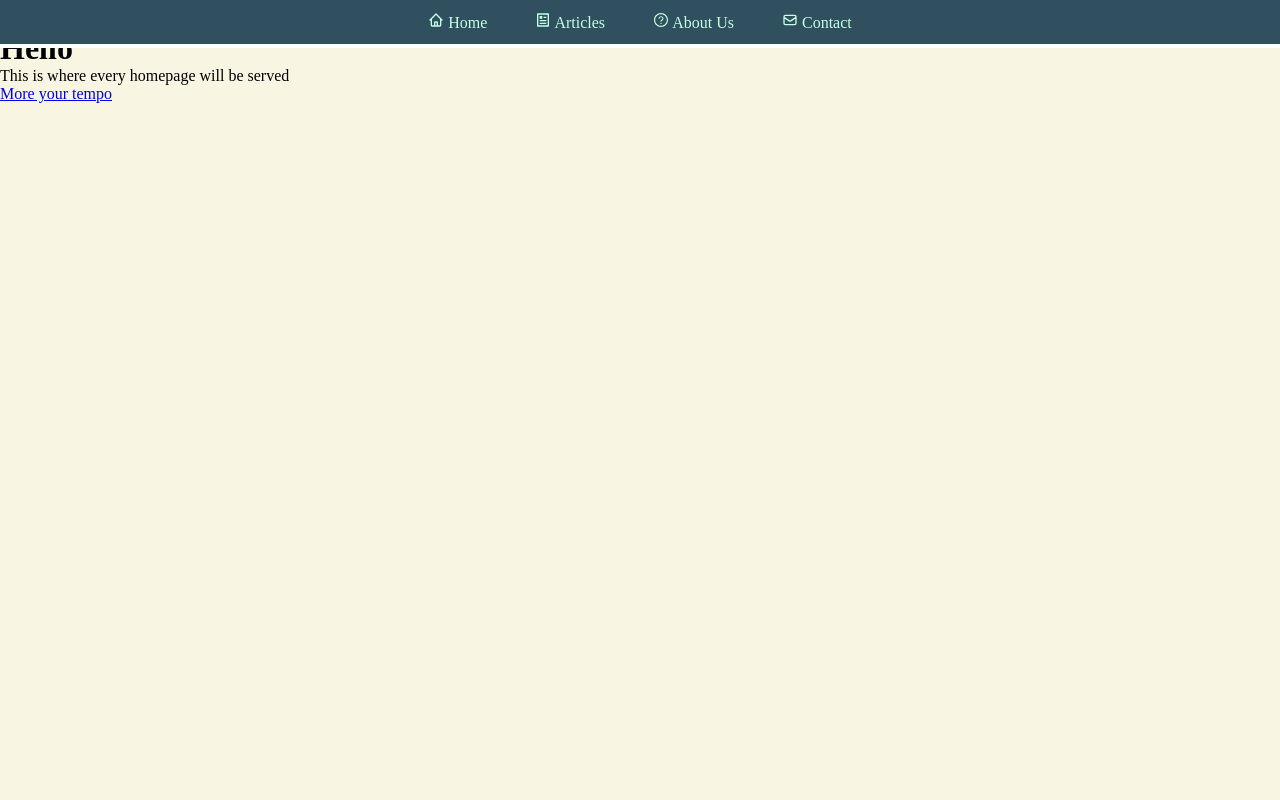
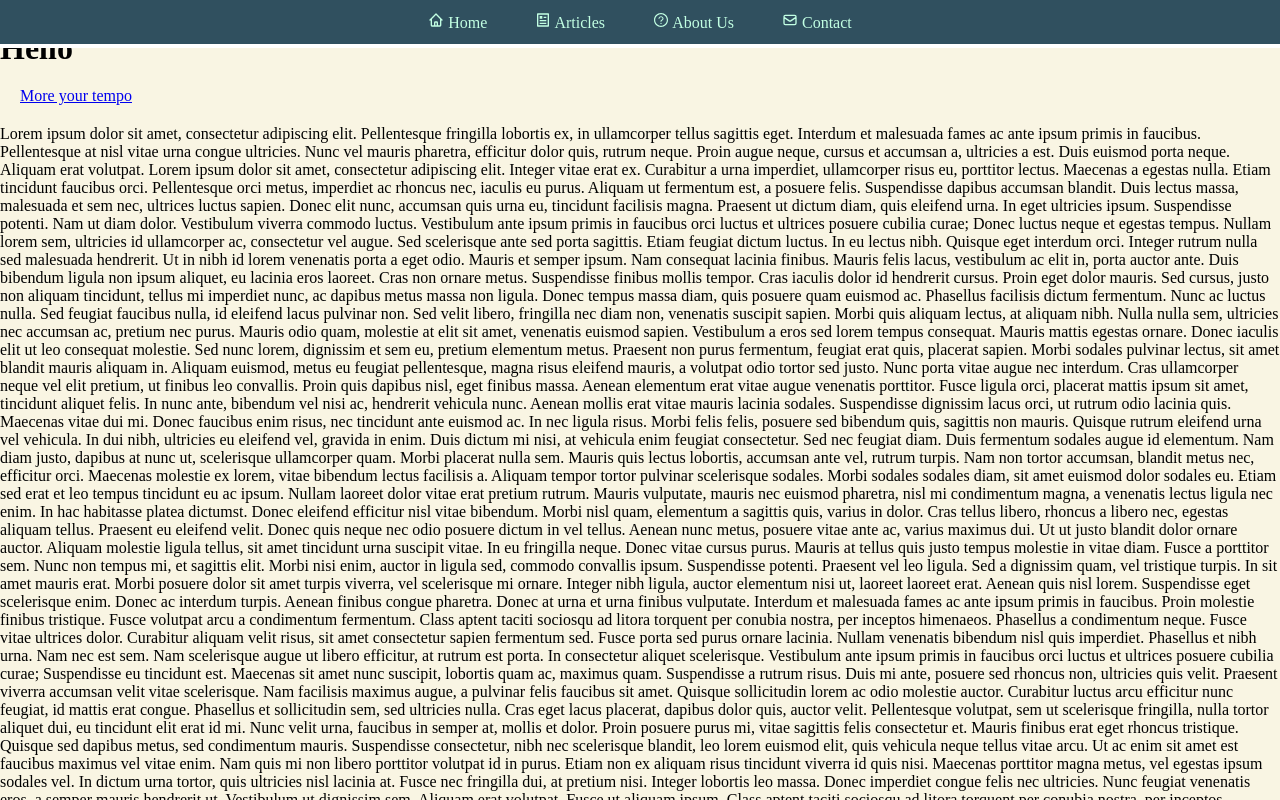
Before and after one commit to herculeshayer/grit-and-gain, a React (Create React App) app in the folder client/: page / in a window 1280 px wide. Shown: the top 800 px of the page. Built offline with nearby package versions, Linux system fonts and the light colour scheme.

Commit message:
paragraph lorem text for visual test

```diff
--- a/client/src/pages/HomePage.js
+++ b/client/src/pages/HomePage.js
@@ -5,10 +5,39 @@ const HomePage = () => {
     return(
         <main>
             <h1>Hello</h1>
+            <a style={{padding: "20px", display: "block"}}href="http://localhost:8000/articles">More your tempo</a>
             <p>
-                This is where every homepage will be served
+            Lorem ipsum dolor sit amet, consectetur adipiscing elit. Pellentesque fringilla lobortis ex, in ullamcorper tellus sagittis eget. Interdum et malesuada fames ac ante ipsum primis in faucibus. Pellentesque at nisl vitae urna congue ultricies. Nunc vel mauris pharetra, efficitur dolor quis, rutrum neque. Proin augue neque, cursus et accumsan a, ultricies a est. Duis euismod porta neque. Aliquam erat volutpat. Lorem ipsum dolor sit amet, consectetur adipiscing elit. Integer vitae erat ex. Curabitur a urna imperdiet, ullamcorper risus eu, porttitor lectus. Maecenas a egestas nulla. Etiam tincidunt faucibus orci. Pellentesque orci metus, imperdiet ac rhoncus nec, iaculis eu purus. Aliquam ut fermentum est, a posuere felis.
+
+Suspendisse dapibus accumsan blandit. Duis lectus massa, malesuada et sem nec, ultrices luctus sapien. Donec elit nunc, accumsan quis urna eu, tincidunt facilisis magna. Praesent ut dictum diam, quis eleifend urna. In eget ultricies ipsum. Suspendisse potenti. Nam ut diam dolor. Vestibulum viverra commodo luctus. Vestibulum ante ipsum primis in faucibus orci luctus et ultrices posuere cubilia curae; Donec luctus neque et egestas tempus. Nullam lorem sem, ultricies id ullamcorper ac, consectetur vel augue. Sed scelerisque ante sed porta sagittis. Etiam feugiat dictum luctus. In eu lectus nibh. Quisque eget interdum orci. Integer rutrum nulla sed malesuada hendrerit.
+
+Ut in nibh id lorem venenatis porta a eget odio. Mauris et semper ipsum. Nam consequat lacinia finibus. Mauris felis lacus, vestibulum ac elit in, porta auctor ante. Duis bibendum ligula non ipsum aliquet, eu lacinia eros laoreet. Cras non ornare metus. Suspendisse finibus mollis tempor. Cras iaculis dolor id hendrerit cursus. Proin eget dolor mauris. Sed cursus, justo non aliquam tincidunt, tellus mi imperdiet nunc, ac dapibus metus massa non ligula.
+
+Donec tempus massa diam, quis posuere quam euismod ac. Phasellus facilisis dictum fermentum. Nunc ac luctus nulla. Sed feugiat faucibus nulla, id eleifend lacus pulvinar non. Sed velit libero, fringilla nec diam non, venenatis suscipit sapien. Morbi quis aliquam lectus, at aliquam nibh. Nulla nulla sem, ultricies nec accumsan ac, pretium nec purus. Mauris odio quam, molestie at elit sit amet, venenatis euismod sapien. Vestibulum a eros sed lorem tempus consequat. Mauris mattis egestas ornare. Donec iaculis elit ut leo consequat molestie. Sed nunc lorem, dignissim et sem eu, pretium elementum metus.
+
+Praesent non purus fermentum, feugiat erat quis, placerat sapien. Morbi sodales pulvinar lectus, sit amet blandit mauris aliquam in. Aliquam euismod, metus eu feugiat pellentesque, magna risus eleifend mauris, a volutpat odio tortor sed justo. Nunc porta vitae augue nec interdum. Cras ullamcorper neque vel elit pretium, ut finibus leo convallis. Proin quis dapibus nisl, eget finibus massa. Aenean elementum erat vitae augue venenatis porttitor.
+
+Fusce ligula orci, placerat mattis ipsum sit amet, tincidunt aliquet felis. In nunc ante, bibendum vel nisi ac, hendrerit vehicula nunc. Aenean mollis erat vitae mauris lacinia sodales. Suspendisse dignissim lacus orci, ut rutrum odio lacinia quis. Maecenas vitae dui mi. Donec faucibus enim risus, nec tincidunt ante euismod ac. In nec ligula risus. Morbi felis felis, posuere sed bibendum quis, sagittis non mauris. Quisque rutrum eleifend urna vel vehicula. In dui nibh, ultricies eu eleifend vel, gravida in enim. Duis dictum mi nisi, at vehicula enim feugiat consectetur. Sed nec feugiat diam. Duis fermentum sodales augue id elementum.
+
+Nam diam justo, dapibus at nunc ut, scelerisque ullamcorper quam. Morbi placerat nulla sem. Mauris quis lectus lobortis, accumsan ante vel, rutrum turpis. Nam non tortor accumsan, blandit metus nec, efficitur orci. Maecenas molestie ex lorem, vitae bibendum lectus facilisis a. Aliquam tempor tortor pulvinar scelerisque sodales. Morbi sodales sodales diam, sit amet euismod dolor sodales eu. Etiam sed erat et leo tempus tincidunt eu ac ipsum. Nullam laoreet dolor vitae erat pretium rutrum. Mauris vulputate, mauris nec euismod pharetra, nisl mi condimentum magna, a venenatis lectus ligula nec enim. In hac habitasse platea dictumst. Donec eleifend efficitur nisl vitae bibendum. Morbi nisl quam, elementum a sagittis quis, varius in dolor.
+
+Cras tellus libero, rhoncus a libero nec, egestas aliquam tellus. Praesent eu eleifend velit. Donec quis neque nec odio posuere dictum in vel tellus. Aenean nunc metus, posuere vitae ante ac, varius maximus dui. Ut ut justo blandit dolor ornare auctor. Aliquam molestie ligula tellus, sit amet tincidunt urna suscipit vitae. In eu fringilla neque. Donec vitae cursus purus. Mauris at tellus quis justo tempus molestie in vitae diam. Fusce a porttitor sem. Nunc non tempus mi, et sagittis elit. Morbi nisi enim, auctor in ligula sed, commodo convallis ipsum. Suspendisse potenti.
+
+Praesent vel leo ligula. Sed a dignissim quam, vel tristique turpis. In sit amet mauris erat. Morbi posuere dolor sit amet turpis viverra, vel scelerisque mi ornare. Integer nibh ligula, auctor elementum nisi ut, laoreet laoreet erat. Aenean quis nisl lorem. Suspendisse eget scelerisque enim. Donec ac interdum turpis. Aenean finibus congue pharetra. Donec at urna et urna finibus vulputate. Interdum et malesuada fames ac ante ipsum primis in faucibus. Proin molestie finibus tristique.
+
+Fusce volutpat arcu a condimentum fermentum. Class aptent taciti sociosqu ad litora torquent per conubia nostra, per inceptos himenaeos. Phasellus a condimentum neque. Fusce vitae ultrices dolor. Curabitur aliquam velit risus, sit amet consectetur sapien fermentum sed. Fusce porta sed purus ornare lacinia. Nullam venenatis bibendum nisl quis imperdiet. Phasellus et nibh urna. Nam nec est sem. Nam scelerisque augue ut libero efficitur, at rutrum est porta. In consectetur aliquet scelerisque. Vestibulum ante ipsum primis in faucibus orci luctus et ultrices posuere cubilia curae; Suspendisse eu tincidunt est. Maecenas sit amet nunc suscipit, lobortis quam ac, maximus quam. Suspendisse a rutrum risus.
+
+Duis mi ante, posuere sed rhoncus non, ultricies quis velit. Praesent viverra accumsan velit vitae scelerisque. Nam facilisis maximus augue, a pulvinar felis faucibus sit amet. Quisque sollicitudin lorem ac odio molestie auctor. Curabitur luctus arcu efficitur nunc feugiat, id mattis erat congue. Phasellus et sollicitudin sem, sed ultricies nulla. Cras eget lacus placerat, dapibus dolor quis, auctor velit. Pellentesque volutpat, sem ut scelerisque fringilla, nulla tortor aliquet dui, eu tincidunt elit erat id mi. Nunc velit urna, faucibus in semper at, mollis et dolor. Proin posuere purus mi, vitae sagittis felis consectetur et. Mauris finibus erat eget rhoncus tristique. Quisque sed dapibus metus, sed condimentum mauris.
+
+Suspendisse consectetur, nibh nec scelerisque blandit, leo lorem euismod elit, quis vehicula neque tellus vitae arcu. Ut ac enim sit amet est faucibus maximus vel vitae enim. Nam quis mi non libero porttitor volutpat id in purus. Etiam non ex aliquam risus tincidunt viverra id quis nisi. Maecenas porttitor magna metus, vel egestas ipsum sodales vel. In dictum urna tortor, quis ultricies nisl lacinia at. Fusce nec fringilla dui, at pretium nisi. Integer lobortis leo massa. Donec imperdiet congue felis nec ultricies.
+
+Nunc feugiat venenatis eros, a semper mauris hendrerit ut. Vestibulum ut dignissim sem. Aliquam erat volutpat. Fusce ut aliquam ipsum. Class aptent taciti sociosqu ad litora torquent per conubia nostra, per inceptos himenaeos. Sed et viverra tellus, a lobortis elit. Nullam sollicitudin mauris eu massa elementum, ac vulputate metus posuere. In id pellentesque neque. Pellentesque ac lacus vel nisl elementum vulputate. Mauris aliquet ligula mauris. Fusce pharetra sollicitudin sem sed interdum. Vivamus scelerisque elit ac ex luctus, in interdum sem cursus. Cras eu sollicitudin mi. Sed rutrum orci leo, ut condimentum est tincidunt ac. Proin faucibus laoreet turpis et faucibus. Nunc congue dui a pretium euismod.
+
+Aenean bibendum facilisis aliquet. In fringilla euismod justo at elementum. Maecenas eu ex tempor ante maximus varius. Vivamus lobortis nisi eros, sed sagittis dolor mattis ac. Duis feugiat ornare massa et volutpat. Vestibulum libero ante, consectetur ac efficitur faucibus, ultrices lobortis ligula. Morbi efficitur, nibh a molestie vulputate, enim urna congue ante, sit amet ultricies eros nisl id justo. Ut laoreet ultricies hendrerit. Nulla aliquet, dui eget pellentesque facilisis, nulla velit condimentum libero, sed maximus eros libero nec dolor. Vivamus eget tristique dui.
+
+Sed feugiat lorem id mauris faucibus bibendum mollis quis est. Pellentesque non sodales erat. Proin augue turpis, malesuada porttitor ex in, imperdiet imperdiet neque. Sed commodo euismod purus, sed vulputate augue. Donec pellentesque libero vel ex sollicitudin, quis accumsan nisi suscipit. Nam sollicitudin posuere mauris nec imperdiet. Aliquam faucibus vel lectus sed ultricies. Donec luctus leo nisi, non imperdiet arcu gravida id. Nulla ac dolor sem. Aenean enim ipsum, dignissim ac magna condimentum, consequat aliquam elit. Fusce sit amet arcu semper, pellentesque mauris non, ultricies purus. Praesent venenatis convallis diam, quis scelerisque lectus vestibulum eget. Vivamus sollicitudin cursus ligula. Nullam convallis augue rhoncus felis varius, sit amet porta urna maximus. Etiam a viverra magna, eu ultrices dui.
             </p>
-            <a href="http://localhost:8000/articles">More your tempo</a>
+
         </main>
     );
 }
```
